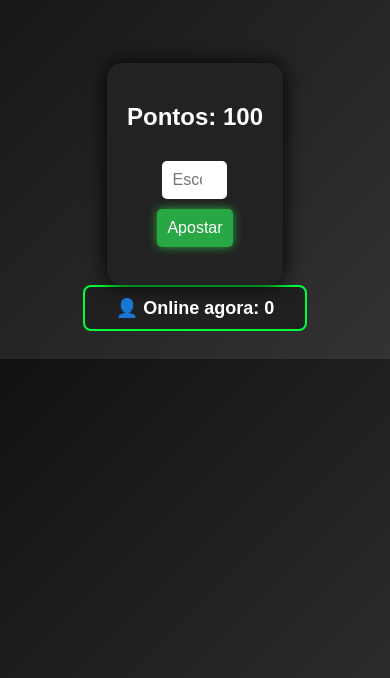
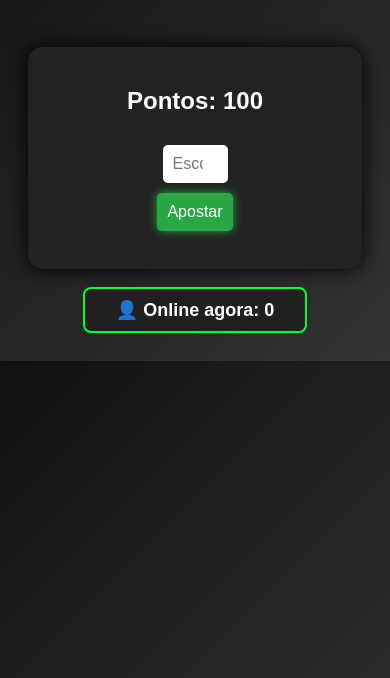
Before and after one commit to meeidam1337-bot/vinibet, a plain HTML site: page index.html in a window 390 px wide. Shown: the part 166-844 px from the top of the page. Drawn offline with Linux system fonts and the light colour scheme; no server answers.

Commit message:
Enhance mobile responsiveness and container styles
Added responsive design for mobile devices and improved container styling.

```diff
--- a/index.html
+++ b/index.html
@@ -2,6 +2,10 @@
 <html lang="pt-br">
 <head>
 <meta charset="UTF-8">
+
+<!-- 📱 Ajuste para celular -->
+<meta name="viewport" content="width=device-width, initial-scale=1.0">
+
 <title>ViniBet - Jogo de Pontos</title>
 
 <style>
@@ -22,12 +26,16 @@
         to   { text-shadow: 0 0 20px #ffaa00; }
     }
 
+    /* 📱 RESPONSIVO */
     .container {
         margin-top: 50px;
         background: #222;
         padding: 20px;
         border-radius: 15px;
-        display: inline-block;
+        display: block;
+        max-width: 90%;
+        margin-left: auto;
+        margin-right: auto;
         box-shadow: 0 0 20px #000;
         transition: transform 0.3s;
     }
@@ -67,6 +75,7 @@
     #pontos {
         transition: color 0.3s, transform 0.3s;
     }
+
 </style>
 </head>
 
@@ -90,7 +99,7 @@
   👤 Online agora: <span id="onlineCounter">0</span>
 </div>
 
-<!-- JOGO -->
+<!-- 🕹 JOGO -->
 <script>
     let pontos = 100;
 
@@ -125,7 +134,7 @@
     }
 </script>
 
-<!-- Firebase -->
+<!-- 🔥 Firebase -->
 <script src="https://www.gstatic.com/firebasejs/8.10.0/firebase-app.js"></script>
 <script src="https://www.gstatic.com/firebasejs/8.10.0/firebase-database.js"></script>
 
```
